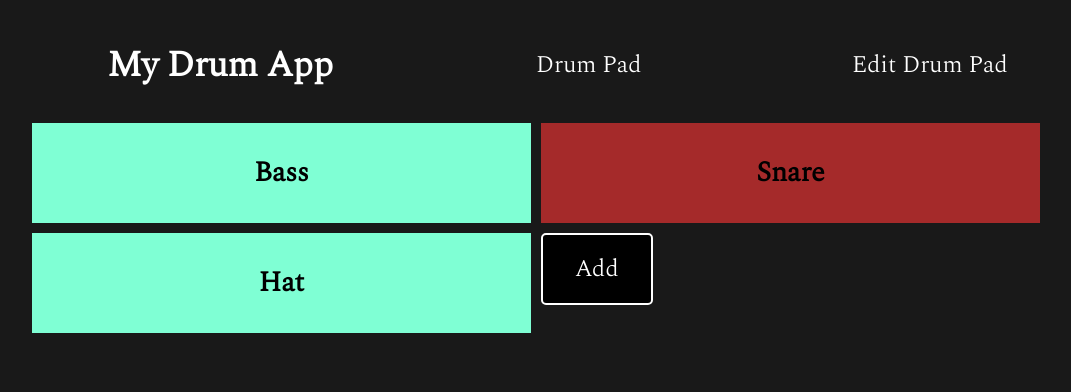
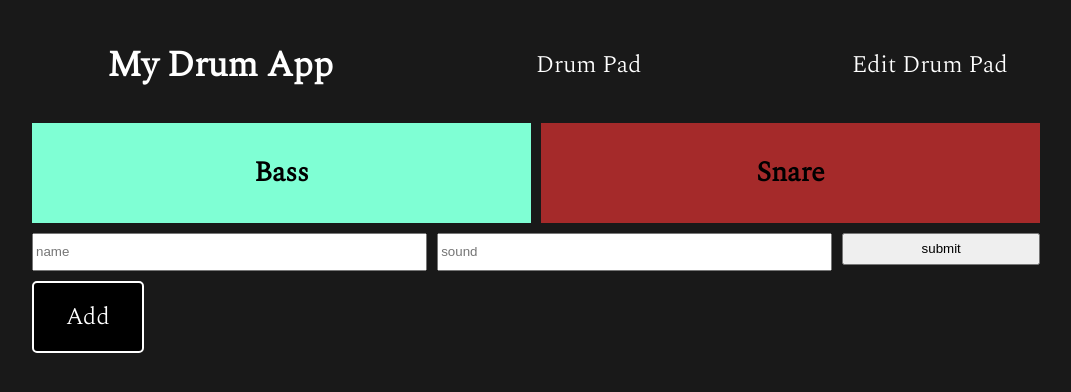
Before and after one commit to dwinniford/my-drum-app, an Angular app: page / in a window 1280 px wide. Both pictures are taken after a click on the button "Add". Shown: the top 392 px of the page, without its empty margins (104-1175 px from the left). Built offline with nearby package versions, Linux system fonts and the light colour scheme.

Commit message:
form adds custom block

```diff
--- a/src/app/app.module.ts
+++ b/src/app/app.module.ts
@@ -6,6 +6,7 @@ import { AppComponent } from './app.component';
 import { DrumsetComponent } from './drumset/drumset.component';
 import { DrumBlockComponent } from './drum-block/drum-block.component';
 import { DrumBuilderComponent } from './drum-builder/drum-builder.component';
+import { DrumFormComponent } from './drum-form/drum-form.component';
 
 const appRoutes: Routes = [
   {path: '', component: DrumsetComponent },
@@ -17,7 +18,8 @@ const appRoutes: Routes = [
     AppComponent,
     DrumsetComponent,
     DrumBlockComponent,
-    DrumBuilderComponent
+    DrumBuilderComponent,
+    DrumFormComponent
   ],
   imports: [
     BrowserModule,
--- a/src/app/drum-block/drum-block.component.css
+++ b/src/app/drum-block/drum-block.component.css
@@ -1,12 +1,16 @@
 h1 {
     opacity: 0;
     height: 0px;
+    margin-top: 0;
+    margin-bottom: 0;
     transition: all .5s ease;
 }
 
 .tapping h1 {
     opacity: 1;
     height: 100%;
+    margin-top: auto;
+    margin-bottom: auto;
 }
 
 .tapping h3 {
--- /dev/null
+++ b/src/app/drum-form/drum-form.component.css
@@ -0,0 +1,9 @@
+form {
+    display: grid;
+    grid-template-columns: 2fr 2fr 1fr;
+    grid-gap: 10px;
+}
+
+input {
+    height: 2rem;
+}
--- /dev/null
+++ b/src/app/drum-form/drum-form.component.html
@@ -0,0 +1,5 @@
+<form (submit)="onSubmit($event)">
+    <input placeholder="name" name="name">
+    <input placeholder="sound" name="sound">
+    <input type="submit" value="submit">
+</form>
--- /dev/null
+++ b/src/app/drum-form/drum-form.component.ts
@@ -0,0 +1,24 @@
+import { Component, OnInit, Input } from '@angular/core';
+
+@Component({
+  selector: 'app-drum-form',
+  templateUrl: './drum-form.component.html',
+  styleUrls: ['./drum-form.component.css']
+})
+export class DrumFormComponent implements OnInit {
+  @Input() addDrum;
+  constructor() { }
+
+  ngOnInit(): void {
+  }
+  onSubmit(event) {
+    event.preventDefault()
+    console.log(event.target.name.value, event.target.sound.value)
+    const drum = {
+      name: event.target.name.value,
+      sound: event.target.sound.value
+    }
+    this.addDrum(drum)
+  }
+
+}
--- a/src/app/drumset/drumset.component.css
+++ b/src/app/drumset/drumset.component.css
@@ -9,6 +9,12 @@
 .drum-block:nth-child(2) {
     background-color: brown;
 }
+.drum-block:nth-child(3) {
+    background-color: blueviolet;
+}
+.drum-block:nth-child(4) {
+    background-color: goldenrod;
+}
 
 .drum-grid {
     display: grid;
@@ -16,3 +22,7 @@
     margin: 0px 10vw 0px 10vw;
     grid-gap: 10px;
 }
+
+.drum-form {
+    grid-column: span 2;
+}
--- a/src/app/drumset/drumset.component.html
+++ b/src/app/drumset/drumset.component.html
@@ -1,4 +1,5 @@
 <div class="drum-grid">
     <app-drum-block *ngFor="let drum of drums"  [drum]="drum" class="drum-block"></app-drum-block>
-    <div><button (click)="addDrum()">Add</button></div>
+    <app-drum-form *ngIf="isActive" class="drum-form" [addDrum]="addDrum"></app-drum-form>
+    <div><button (click)="activateForm()">Add</button></div>
 </div>
--- a/src/app/drumset/drumset.component.ts
+++ b/src/app/drumset/drumset.component.ts
@@ -8,13 +8,17 @@ import { drums } from '../drums'
 })
 export class DrumsetComponent implements OnInit {
   drums = drums;
+  isActive : boolean = false
   constructor() { }
 
   ngOnInit(): void {
   }
 
-  addDrum() {
-     drums.push({name: "Hat", sound: "ch"})
+  addDrum(drum) {
+     drums.push(drum)
+  }
+  activateForm() {
+    this.isActive = true
   }
 
 }
```
Also changed, not shown: 1 other file (tests, documents, lock files or other folders).
